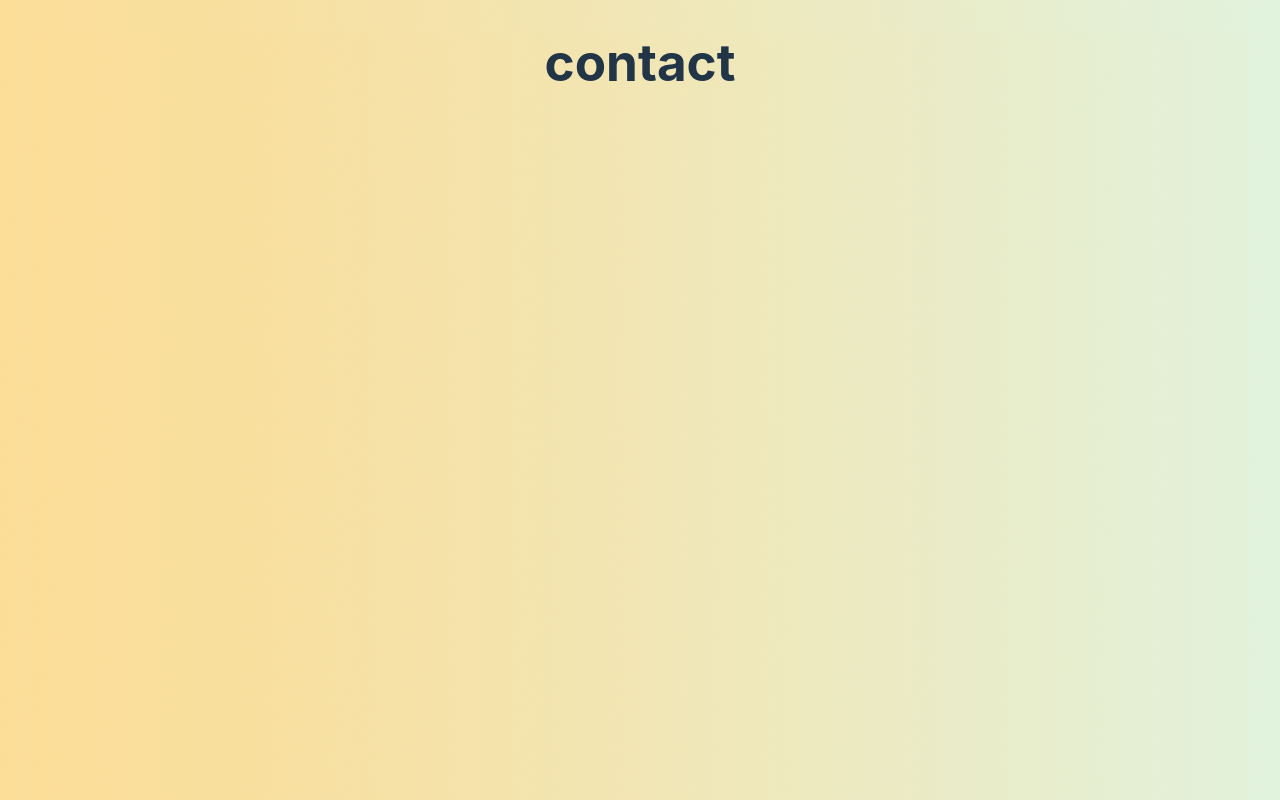
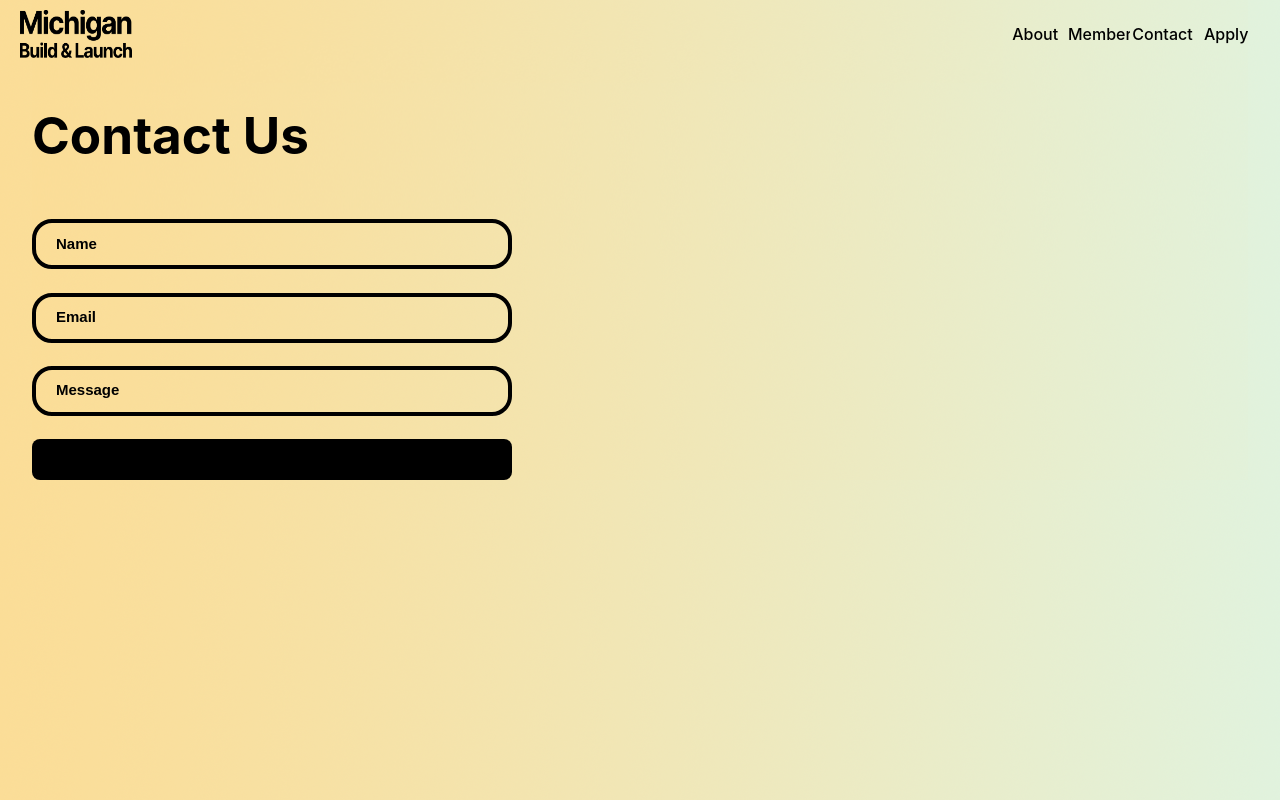
Before and after one commit to rohitkartha/build-and-launch-website, a Vue app: page /Contact in a window 1280 px wide. Built offline with nearby package versions, Linux system fonts and the light colour scheme.

Commit message:
contact outline, header logo links to home

```diff
--- a/src/components/Contact.vue
+++ b/src/components/Contact.vue
@@ -1,7 +1,60 @@
-<script setup lang="ts"></script>
+<script setup lang="ts">
+import Header from "../components/Header.vue";
+</script>
 
 <template>
-  <h1>contact</h1>
+  <div class="container">
+    <Header :logo="true" />
+    <h1>Contact Us</h1>
+    <input
+      type="text"
+      name=""
+      id=""
+      placeholder="Name" />
+
+    <input
+      type="text"
+      name=""
+      id=""
+      placeholder="Email" />
+    <input
+      type="text"
+      name=""
+      id=""
+      placeholder="Message" />
+    <button>SEND</button>
+  </div>
 </template>
 
-<style scoped></style>
+<style scoped>
+.container {
+  display: grid;
+  grid-template-rows: 1fr 2fr 1fr 1fr 1fr;
+  height: 60%;
+}
+
+h1 {
+  text-align: left;
+  color: black;
+  font-weight: bold;
+}
+
+input {
+  width: 450px;
+  height: 40px;
+  border: 4px solid black;
+  border-radius: 20px;
+  padding-left: 20px;
+}
+
+input::placeholder {
+  color: black;
+  font-weight: bold;
+  font-size: 15px;
+}
+
+button {
+  background: black;
+  width: 480px;
+}
+</style>
--- a/src/components/Header.vue
+++ b/src/components/Header.vue
@@ -4,10 +4,12 @@ defineProps(["logo"]);
 
 <template>
   <div class="header">
-    <img
-      v-if="logo"
-      src="../assets/Logo.png"
-      alt="Build and Launch Logo" />
+    <router-link to="/">
+      <img
+        v-if="logo"
+        src="../assets/Logo.png"
+        alt="Build and Launch Logo" />
+    </router-link>
     <button @click="$router.push('About')">
       About
     </button>
--- a/src/components/Homepage.vue
+++ b/src/components/Homepage.vue
@@ -5,11 +5,13 @@ import Header from "../components/Header.vue";
 <template>
   <div class="homepage-container">
     <Header :logo="true"></Header>
+
     <div class="image-logo">
       <img
         src="../assets/Logo.png"
         alt="Michigan Build and Launch Logo" />
     </div>
+
     <div class="apply">
       <button class="apply-button">Apply</button>
     </div>
```
